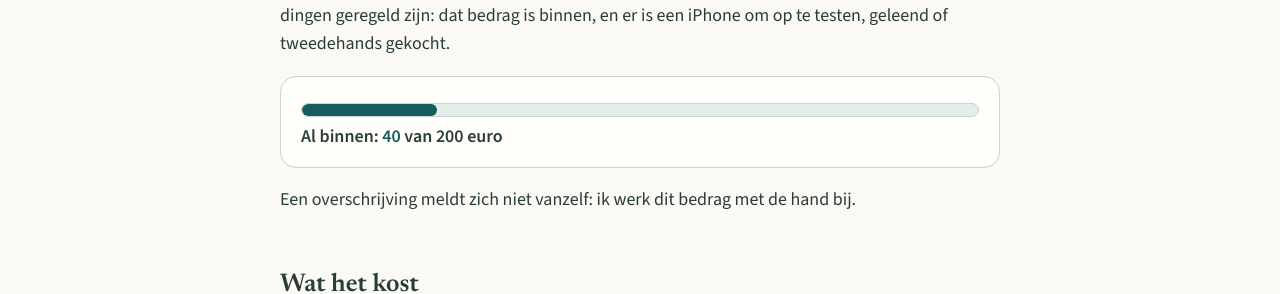
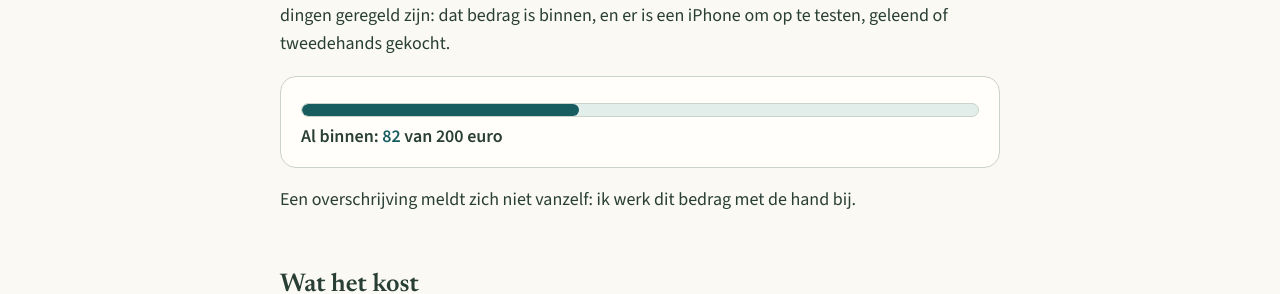
Before and after one commit to KLAPekster/website, a Jekyll site: the page built from steunen.md, in a window 1280 px wide. Shown: the part 421-715 px from the top of the page. Built offline with Jekyll 4.4.1, drawn with Linux system fonts in a browser that asks for light colours.

Commit message:
Steunen: 82 euro binnen
Co-Authored-By: Claude Opus 5.5 <noreply@anthropic.com>

```diff
--- a/_config.yml
+++ b/_config.yml
@@ -63,5 +63,5 @@ exclude:
 # `steun_doel` is het doel (twee jaar Apple-kosten).
 rekening: "BE44 9795 3806 3045"
 begunstigde: "Olivier Fuchs"
-steun_binnen: 40
+steun_binnen: 82
 steun_doel: 200
```
